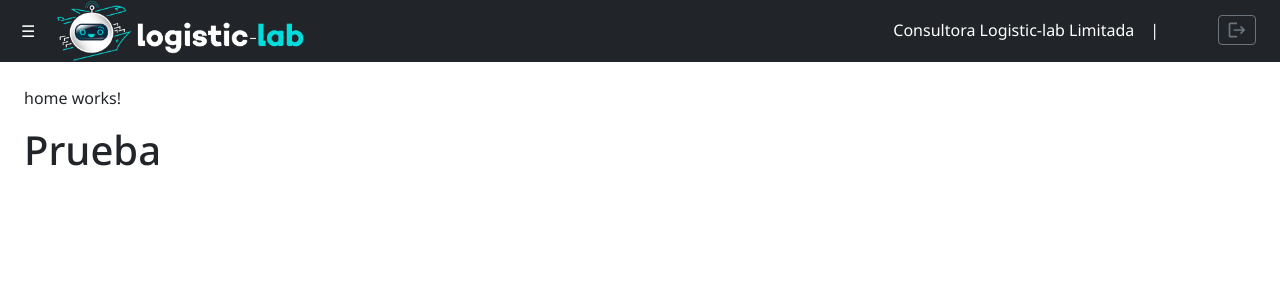
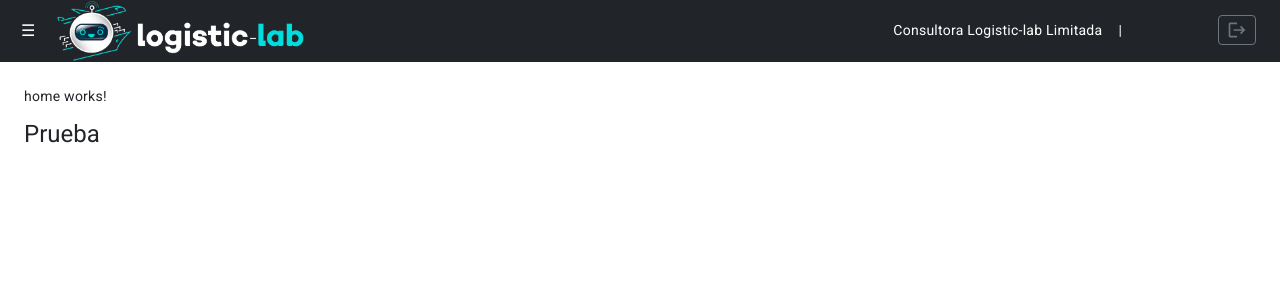
Before and after one commit to caduenas/Apolo, an Angular app: page /inicio in a window 1280 px wide. Shown: the top 300 px of the page. Built offline with nearby package versions, Linux system fonts and the light colour scheme.

Commit message:
[ADD se añaden animaciones faltantes

```diff
--- a/src/index.html
+++ b/src/index.html
@@ -9,8 +9,10 @@
   <base href="/">
   <meta name="viewport" content="width=device-width, initial-scale=1">
   <link rel="icon" type="image/x-icon" href="favicon.ico">
+  <link href="https://fonts.googleapis.com/css2?family=Roboto:wght@300;400;500&display=swap" rel="stylesheet">
+  <link href="https://fonts.googleapis.com/icon?family=Material+Icons" rel="stylesheet">
 </head>
-<body>
+<body class="mat-typography">
   <app-root></app-root>
 </body>
 </html>
--- a/src/main.ts
+++ b/src/main.ts
@@ -5,7 +5,8 @@
 import { routes } from './app/app.routes';
 import { provideHttpClient } from '@angular/common/http';
 import { BrowserAnimationsModule } from '@angular/platform-browser/animations';
-import { importProvidersFrom } from '@angular/core'; // <-- necesario
+import { importProvidersFrom } from '@angular/core';
+import { provideAnimationsAsync } from '@angular/platform-browser/animations/async'; // <-- necesario
 
 bootstrapApplication(AppComponent, {
   ...appConfig,
@@ -13,6 +14,6 @@
     ...appConfig.providers || [],
     provideRouter(routes),
     provideHttpClient(),
-    importProvidersFrom(BrowserAnimationsModule)
+    importProvidersFrom(BrowserAnimationsModule), provideAnimationsAsync()
   ]
 }).catch((err) => console.error(err));
```
